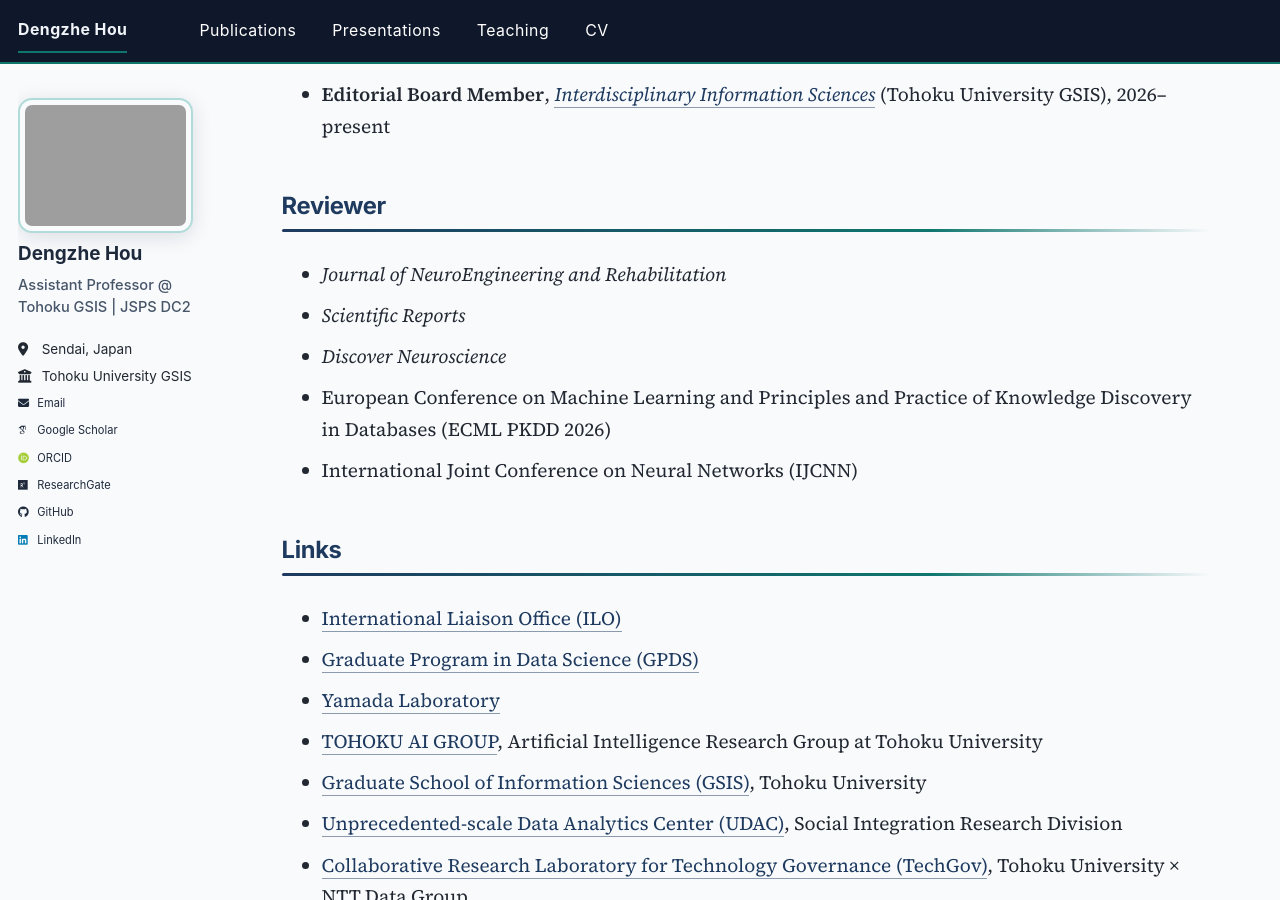
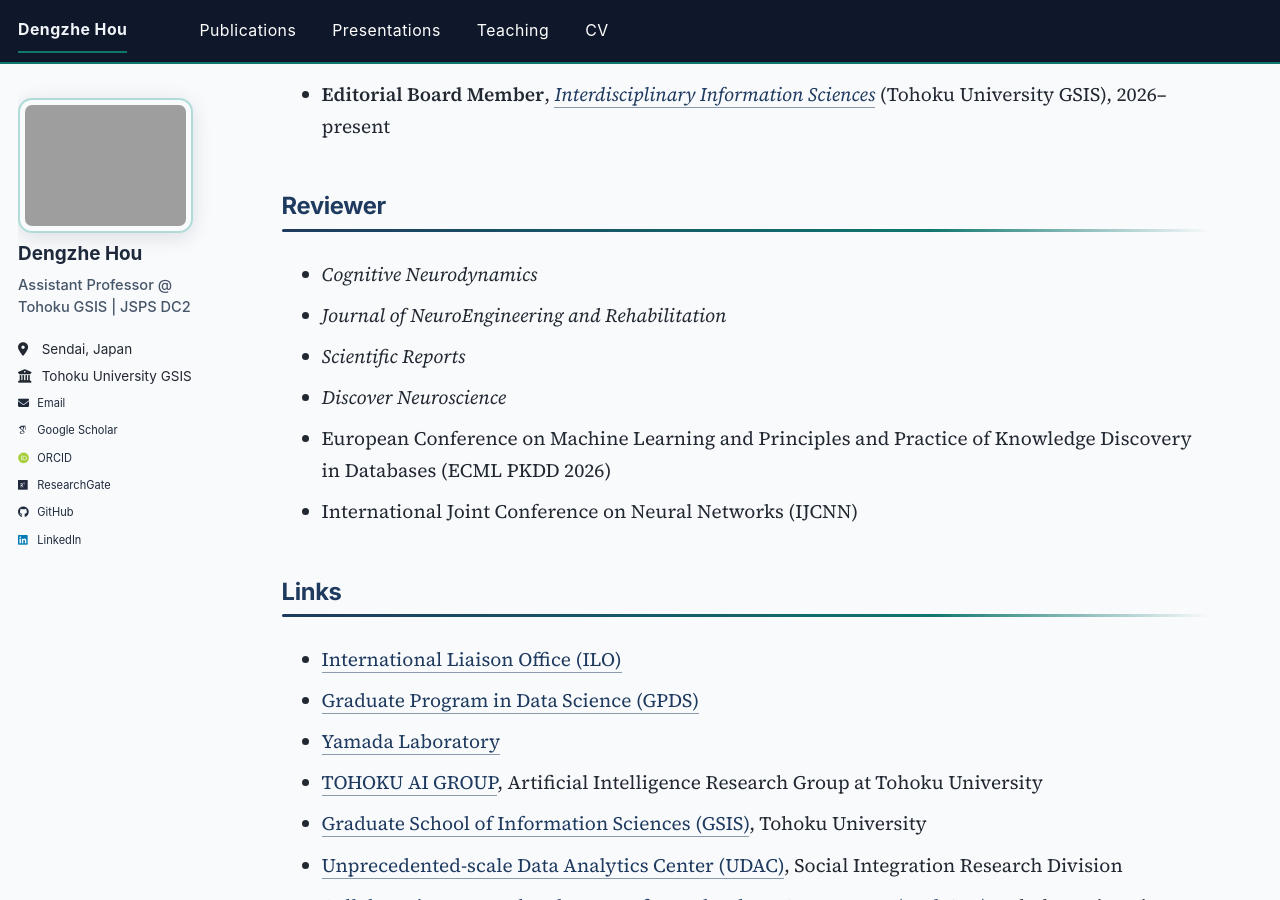
Before and after one commit to dengzhe-hou/dengzhe-hou.github.io, a Jekyll site: the page built from _pages/about.md, in a window 1280 px wide and 900 px high, scrolled down 3979 px. Built offline with Jekyll 4.4.1, drawn with Linux system fonts in a browser that asks for light colours; some web fonts are replaced; a script bundle is joined from its source files by our own code; library files that are not in the unit come from our copies.

Commit message:
Add Cognitive Neurodynamics reviewer role

```diff
--- a/_pages/about.md
+++ b/_pages/about.md
@@ -140,6 +140,7 @@ Supervisors: Prof. [Kazunori Yamada](https://yamada-lab.gr.jp/ja/index.html), As
 
 ## Reviewer
 
+- *Cognitive Neurodynamics*
 - *Journal of NeuroEngineering and Rehabilitation*
 - *Scientific Reports*
 - *Discover Neuroscience*
```
